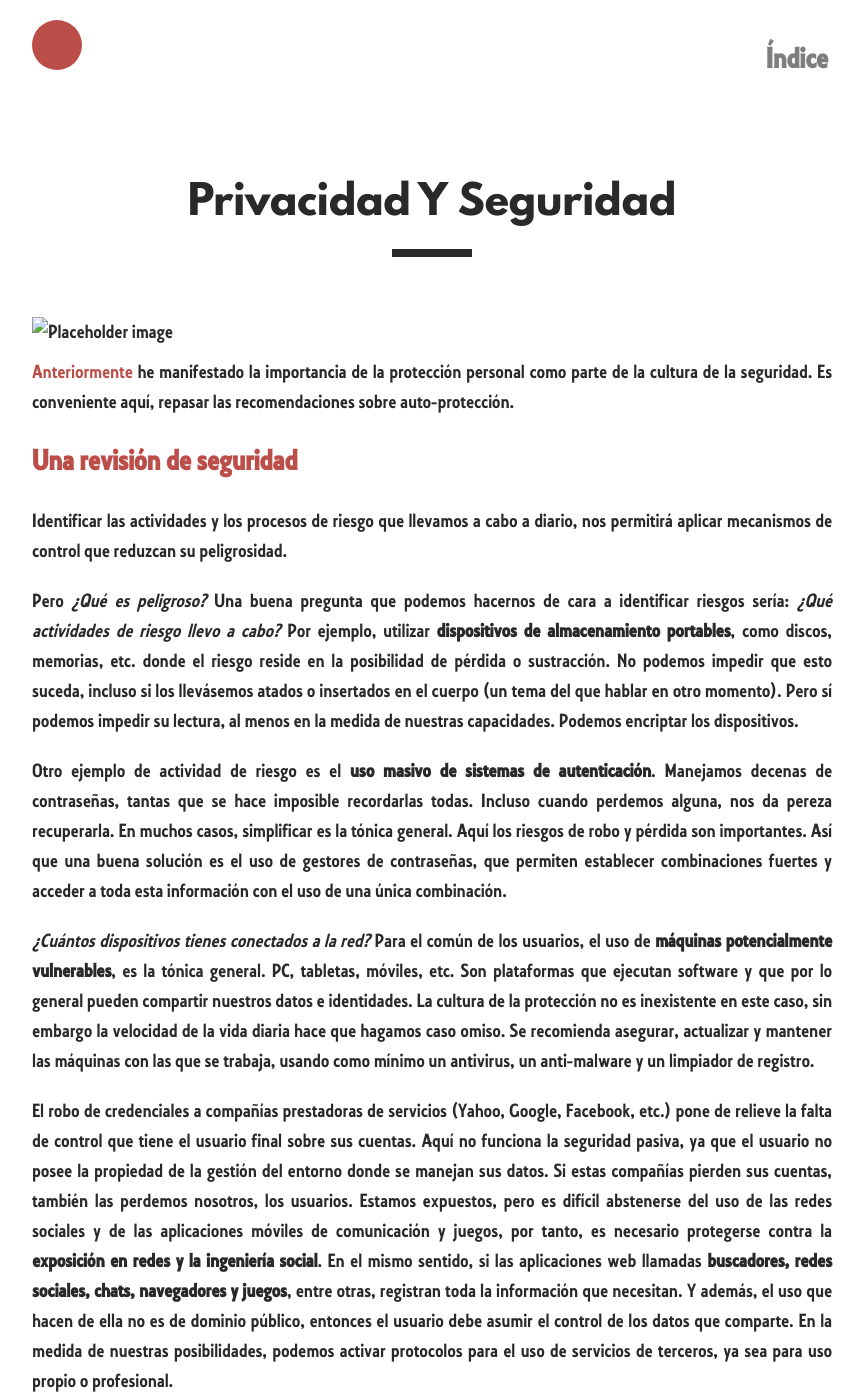
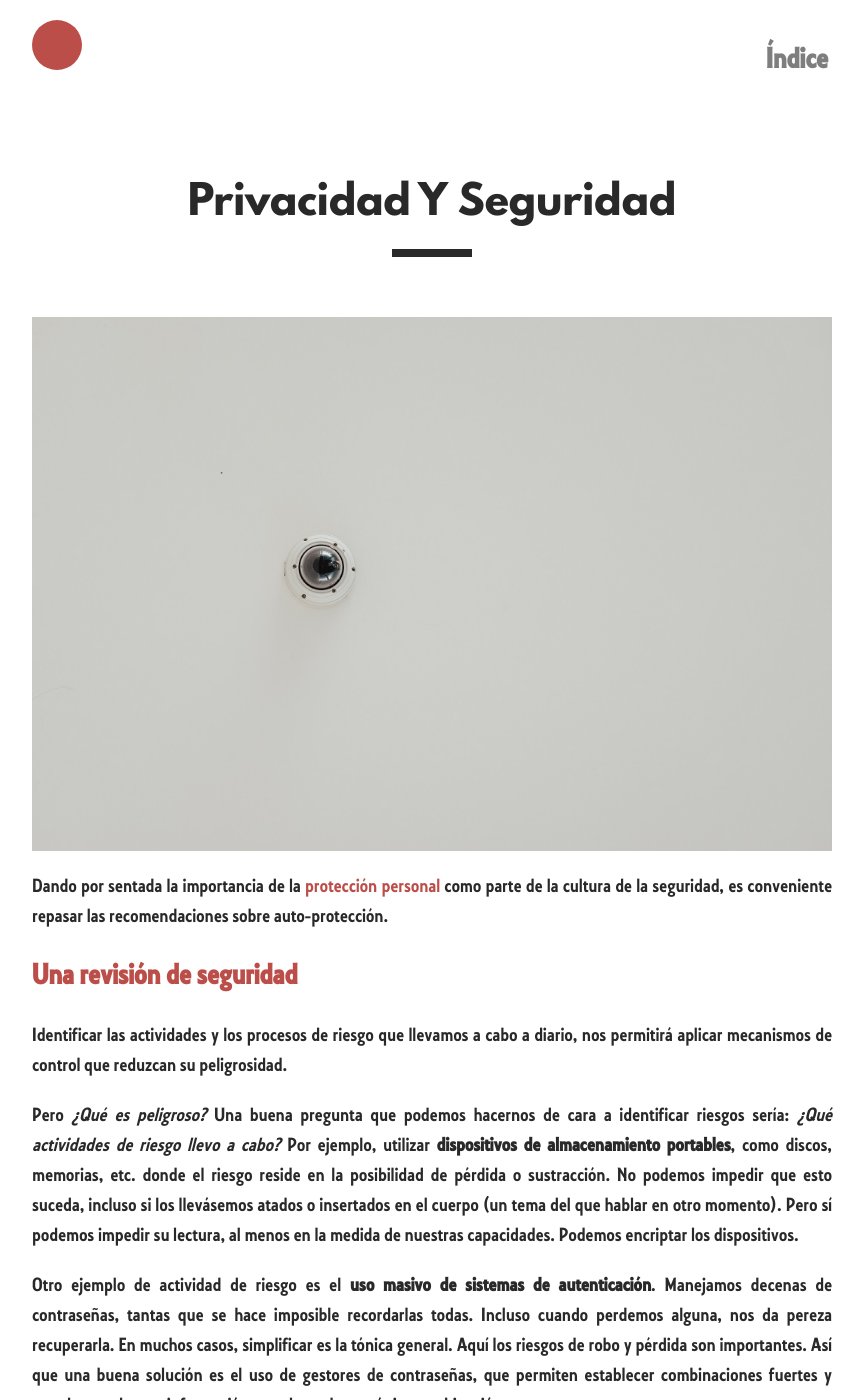
Before and after one commit to Rocmpr/blog, a Jekyll site: the page built from _posts/2019-12-01-Privacidad-y-Seguridad.md, in a window 1280 px wide and 1400 px high. Shown: the whole window, without its empty margins (208-1072 px from the left). Built offline with Jekyll 4.4.1, drawn with Linux system fonts in a browser that asks for light colours; our own code applies the rules of GitHub Pages for plain Markdown files.

Commit message:
Update 2019-12-01-Privacidad-y-Seguridad.md

```diff
--- a/_posts/2019-12-01-Privacidad-y-Seguridad.md
+++ b/_posts/2019-12-01-Privacidad-y-Seguridad.md
@@ -1,5 +1,6 @@
-![Placeholder image](https://rocmpr.github.io/blog_desarrollo/assets/img/Sec001.jpg "Placeholder image")
-[Anteriormente](https://rocmpr.github.io/blog_desarrollo/2019-10-28/Desarrollo-Seguro) he manifestado la importancia de la protección personal como parte de la cultura de la seguridad. Es conveniente aquí, repasar las recomendaciones sobre auto-protección.
+![Placeholder image](https://rocmpr.github.io/blog/assets/img/Sec001.jpg "Placeholder image")
+
+Dando por sentada la importancia de la [protección personal](https://rocmpr.github.io/blog/2019-10-28/Desarrollo-Seguro) como parte de la cultura de la seguridad, es conveniente repasar las recomendaciones sobre auto-protección.
 
 ## Una revisión de seguridad
 
```
